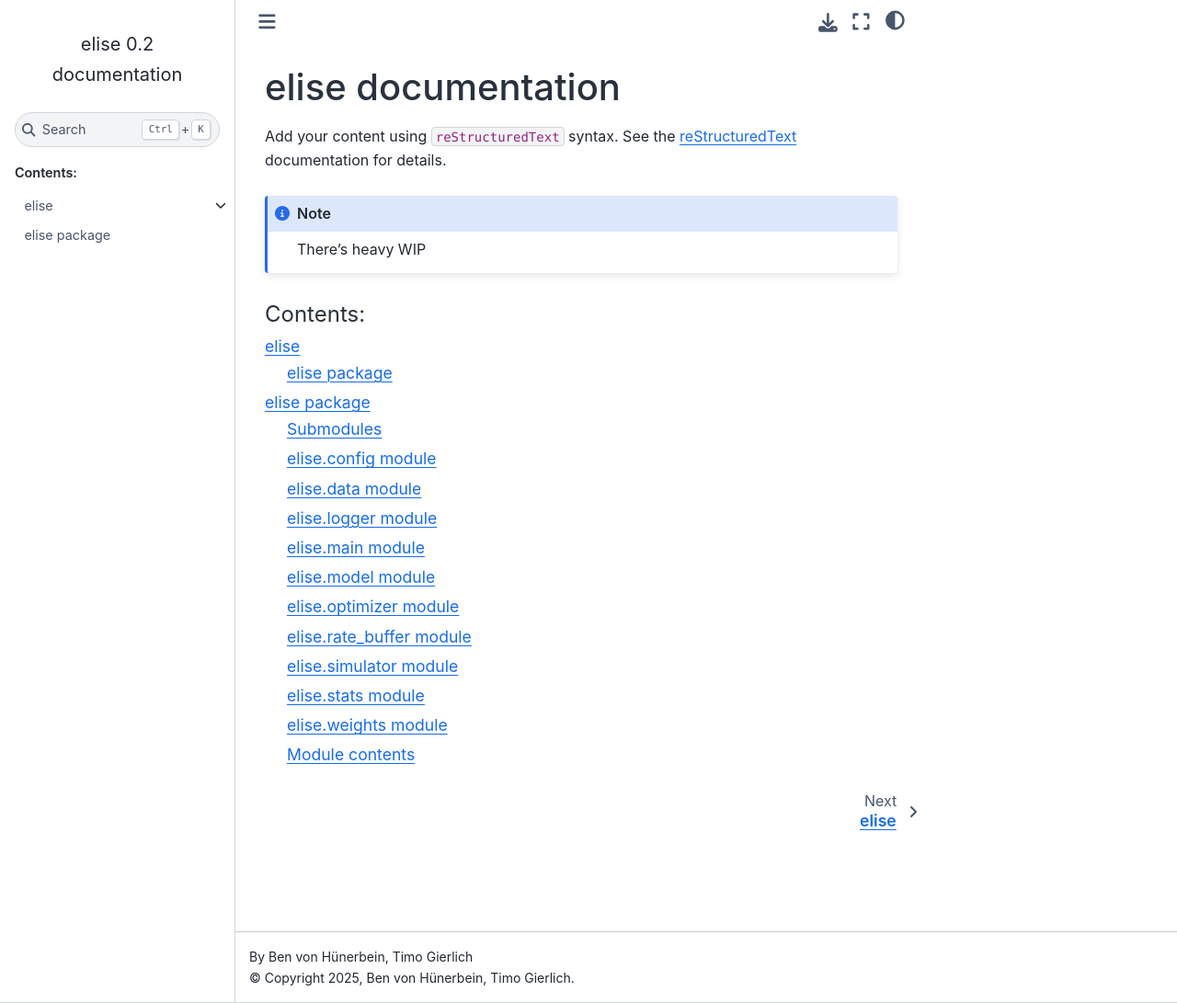
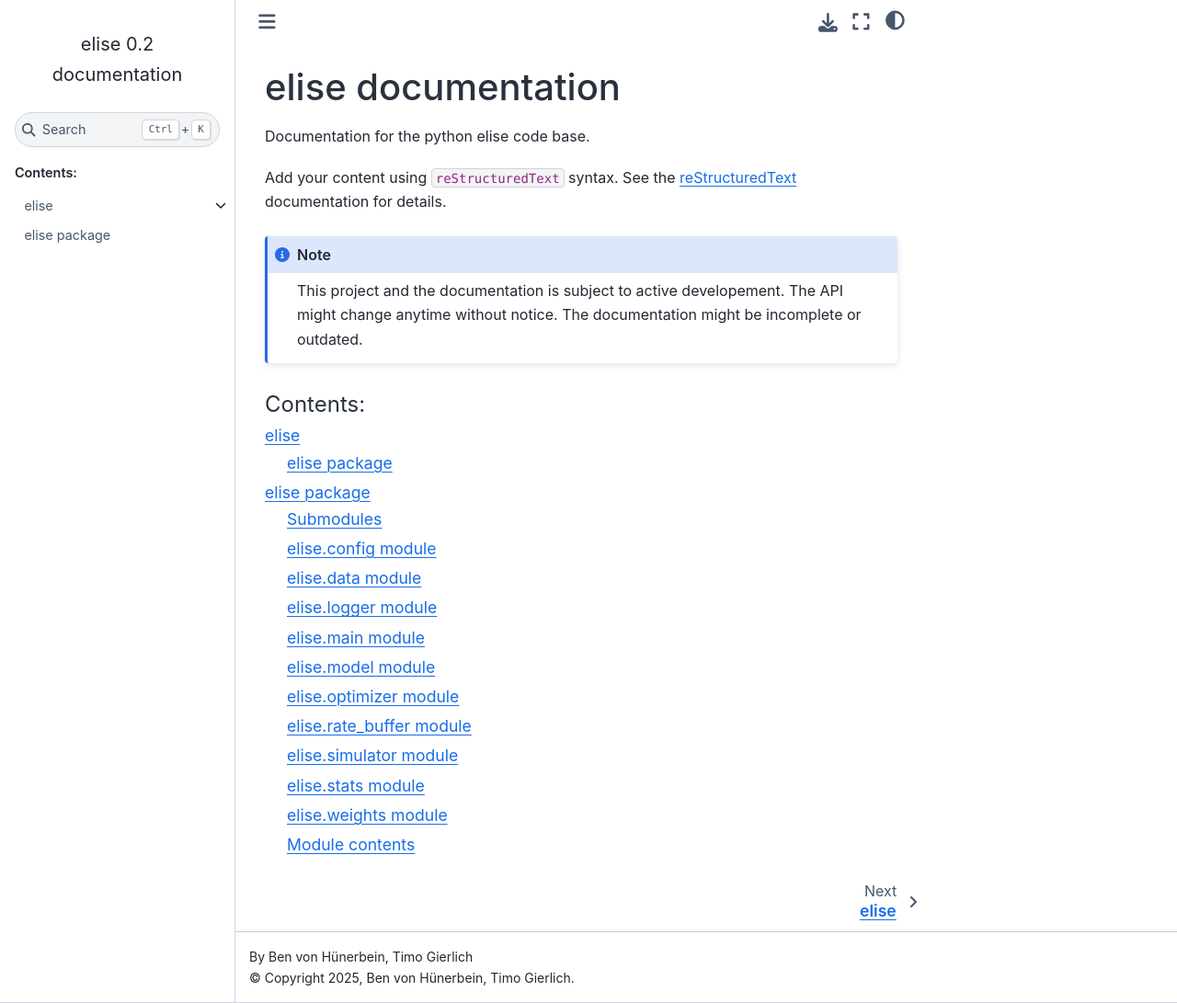
Before and after one commit to unibe-cns/sequence-learning, a Sphinx documentation site: the page built from docs/source/index.rst, in a window 1280 px wide and 1091 px high. Shown: the whole window at 92% size. Built offline with Sphinx 7.4.7 and the Sphinx Book theme 1.1.4, drawn with Linux system fonts in a browser that asks for light colours.

Commit message:
Add some explentation to README and docu index.rst

```diff
--- a/docs/source/index.rst
+++ b/docs/source/index.rst
@@ -6,12 +6,14 @@
 elise documentation
 ===================
 
+Documentation for the python elise code base.
+
 Add your content using ``reStructuredText`` syntax. See the
 `reStructuredText <https://www.sphinx-doc.org/en/master/usage/restructuredtext/index.html>`_
 documentation for details.
 
 .. note::
-   There's heavy WIP
+   This project and the documentation is subject to active developement. The API might change anytime without notice. The documentation might be incomplete or outdated.
 
 .. toctree::
    :maxdepth: 2
```
Also changed, not shown: README.md (+7 -0 lines).
